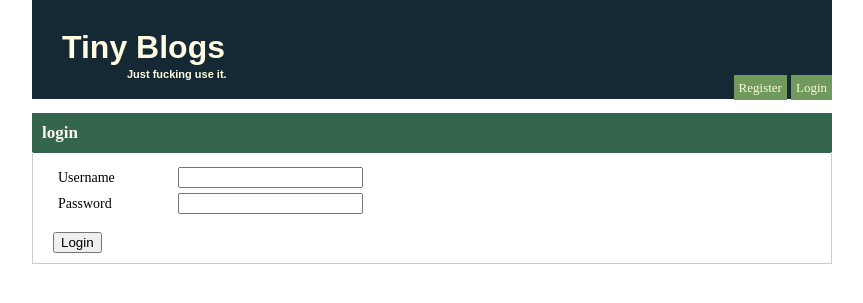
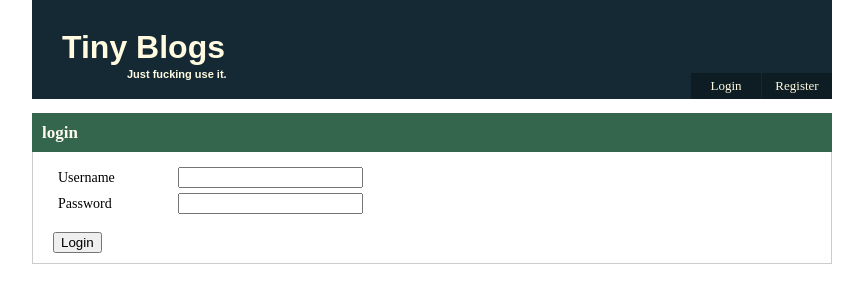
Before and after one commit to tonymajestro2/blog, a Python web app: template templates/login.html in a window 1280 px wide. Shown: the top 303 px of the page, without its empty margins (208-1071 px from the left). Run offline with Jinja, Linux system fonts and the light colour scheme; the template is opened without the code that fills it, so the values that code supplies are empty.

Commit message:
Changed button colors

```diff
--- a/static/main.css
+++ b/static/main.css
@@ -47,30 +47,36 @@ header h2 {
 nav  {
     position: absolute;
     right: 0px;
-    bottom: 3px;
+    bottom: 0px;
 }
 
 nav ul {
     list-style-type: none;
-    margin: 0;
-    padding: 0;
+    margin: 0px;
+    padding: 0px;
 }
 
 nav li {
-    display: inline;
+    float: left;
 }
 
 nav a {
-    background-color: #70995C;
-    width: 100px;
+    display: block;
     padding: 5px;
+    width: 60px;
+    color: #FFFAE0;
+    background-color: #0E1D24;
     text-decoration: none;
-    color: #FFFAE0;
+    text-align: center;
     font-size: 13px;
 }
 
+nav li + li {
+    border-left: 1px solid #142933;
+}
+
 nav a:hover {
-    background-color: #60894C;
+    background-color: #0C191F;
 }
 
 
@@ -85,6 +91,7 @@ nav a:hover {
     border-bottom: 1px solid #cccccc;
     padding: 15px 0px 10px 20px;
     margin-top: -15px;
+    background-color: white;
 }
 
 #register_container {
--- a/templates/base.html
+++ b/templates/base.html
@@ -14,8 +14,8 @@
 
         <nav>
             <ul>
+                <li><a href="/login">Login</a></li>
                 <li><a href="/register">Register</a></li>
-                <li><a href="/login">Login</a></li>
             </ul>
         </nav>
     </header>
```
